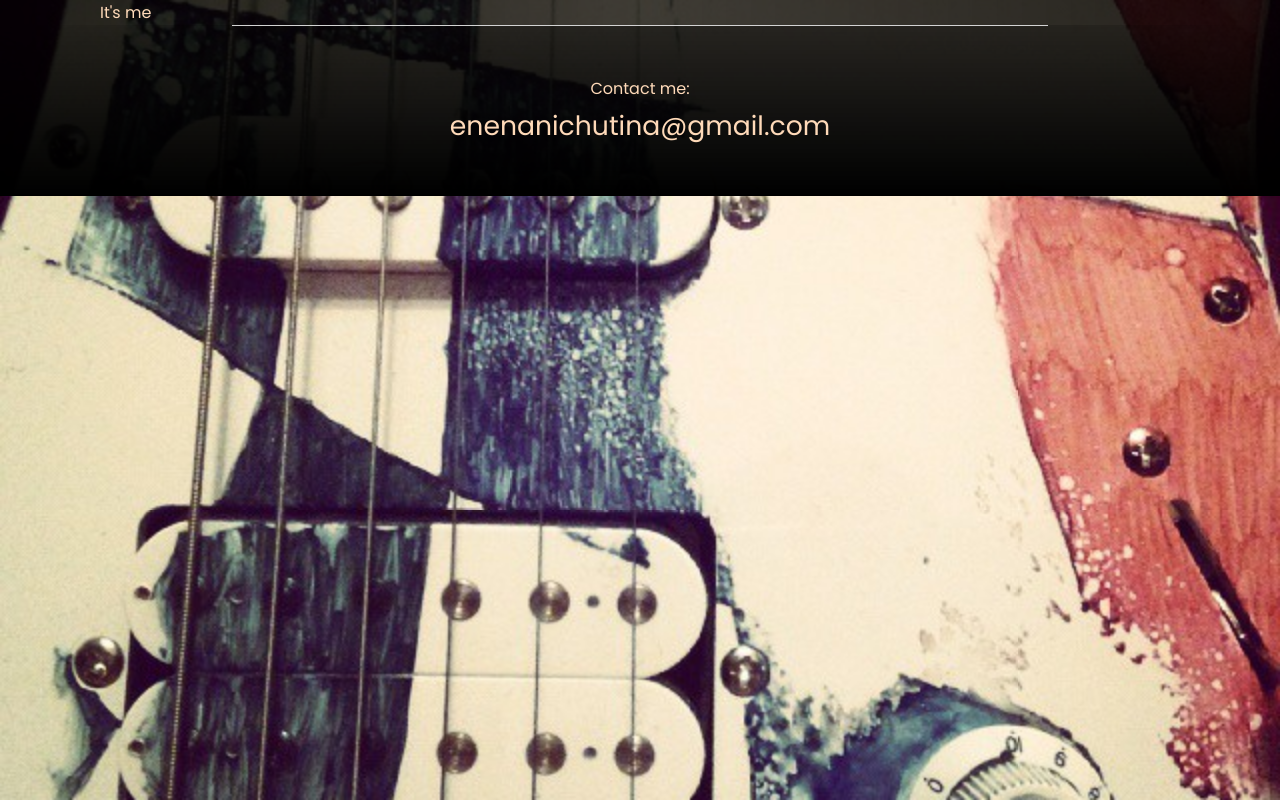
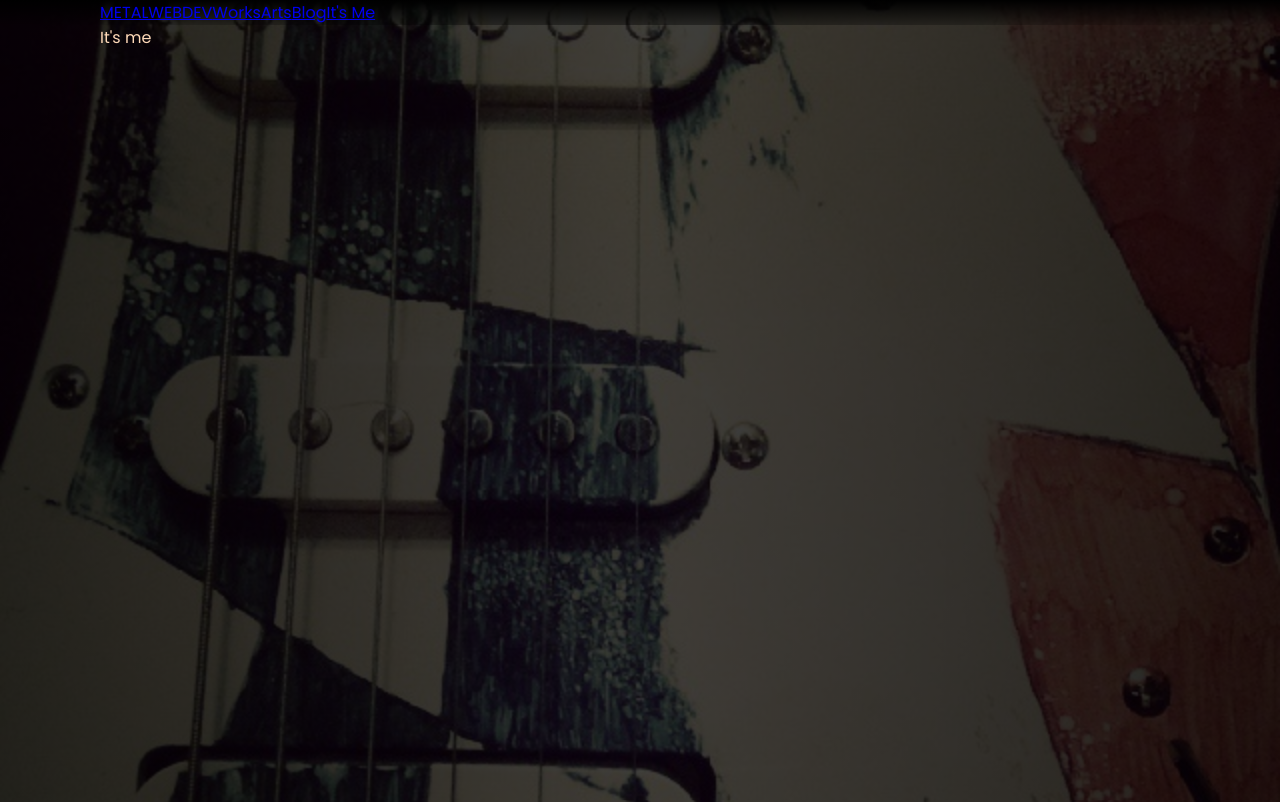
Before and after one commit to lenaryan/my-site-react, a React (Create React App) app: page /me in a window 1280 px wide. Shown: the top 802 px of the page. Built offline with nearby package versions, Linux system fonts and the light colour scheme.

Commit message:
added Header component and Links

```diff
--- a/src/Header.js
+++ b/src/Header.js
@@ -0,0 +1,22 @@
+import React, { Component } from 'react';
+import {Link} from 'react-router-dom';
+
+class Header extends Component {
+  render() {
+    return (
+        <div className="header">
+            <div className="wrapper">
+                <div className="head-inside">
+                    <Link className="logo" to='/'>METALWEBDEV</Link>
+                    <Link className="menu-item link-works" to='/works'>Works</Link>
+                    <Link className="menu-item link-arts" to='/arts'>Arts</Link>
+                    <Link className="menu-item link-blog" to='/blog'>Blog</Link>
+                    <Link className="menu-item link-me" to='/me'>It's Me</Link>
+                </div>
+            </div>
+      </div>
+    );
+  }
+}
+
+export default Header;
--- a/src/Pages/Arts.js
+++ b/src/Pages/Arts.js
@@ -1,10 +1,12 @@
 import React, { Component } from 'react';
 import Footer from '../Footer';
+import Header from '../Header';
 
 class Arts extends Component {
   render() {
     return (
       <div className="arts-page">
+        <Header/>
         <div className="home">
             <div className="wrapper">
                 Arts
--- a/src/Pages/Blog.js
+++ b/src/Pages/Blog.js
@@ -1,10 +1,12 @@
 import React, { Component } from 'react';
 import Footer from '../Footer';
+import Header from '../Header';
 
 class Blog extends Component {
   render() {
     return (
       <div className="blog-page">
+        <Header/>
         <div className="home">
             <div className="wrapper">
                 Blog
--- a/src/Pages/Home.js
+++ b/src/Pages/Home.js
@@ -1,4 +1,5 @@
 import React, { Component } from 'react';
+import {Link} from 'react-router-dom';
 
 class Home extends Component {
     rotateHamburger() {
@@ -31,22 +32,22 @@ class Home extends Component {
             <div className="block-info">
                 <div className="color" id="works">Works</div>
                 <div className="text">All websites I have created or helped to create by this time.</div>
-                <a href="#" class="works">Take a look</a>
+                <Link to='works' class="works">Take a look</Link>
             </div>
             <div className="block-info">
                 <div className="color" id="arts">Arts</div>
                 <div className="text">I love art. I love music. Sometimes I draw pics. But mostly all my art is music - singing, growling and playing in bands.</div>
-                <a href="#" class="arts">Take a look</a>
+                <Link to='arts' class="arts">Take a look</Link>
             </div>
             <div className="block-info">
                 <div className="color" id="blog">Blog</div>
                 <div className="text">Once a week I try to write a blog post about things related to coding, web development or metal music.</div>
-                <a href="#" class="blog">Take a look</a>
+                <Link to='blog' class="blog">Take a look</Link>
             </div>
             <div className="block-info">
                 <div className="color" id="me">It's Me</div>
                 <div className="text">Basically this is my CV and some more details about me.</div>
-                <a href="#" class="me">Take a look</a>
+                <Link to='me' class="me">Take a look</Link>
             </div>
         </div>
       </div>
--- a/src/Pages/Itsme.js
+++ b/src/Pages/Itsme.js
@@ -1,10 +1,12 @@
 import React, { Component } from 'react';
 import Footer from '../Footer';
+import Header from '../Header';
 
 class Itsme extends Component {
   render() {
     return (
       <div className="me-page">
+        <Header/>
         <div className="home">
             <div className="wrapper">
                 It's me
--- a/src/Pages/Works.js
+++ b/src/Pages/Works.js
@@ -1,10 +1,12 @@
 import React, { Component } from 'react';
 import Footer from '../Footer';
+import Header from '../Header';
 
 class Works extends Component {
   render() {
     return (
       <div className="works-page">
+        <Header/>
         <div className="home">
             <div className="wrapper">
                 Works
--- a/src/Styles/SASS/default.sass
+++ b/src/Styles/SASS/default.sass
@@ -13,7 +13,7 @@ html, body
 .home
     position: relative
     overflow-x: hidden
-    height: 100%
+    min-height: 100vh
     background: linear-gradient(to right, rgba(0,0,0,0.85),rgba(0,0,0,0.75),rgba(0,0,0,0.85))
 
 #toggle-label
@@ -263,3 +263,5 @@ html, body
                 color: #f98ff7
             .fcol4
                 color: #a946cc
+.header
+    background: linear-gradient(to bottom, black, rgba(0, 0, 0, 0.85))
```
Also changed, not shown: src/Styles/CSS/default.min.css.
